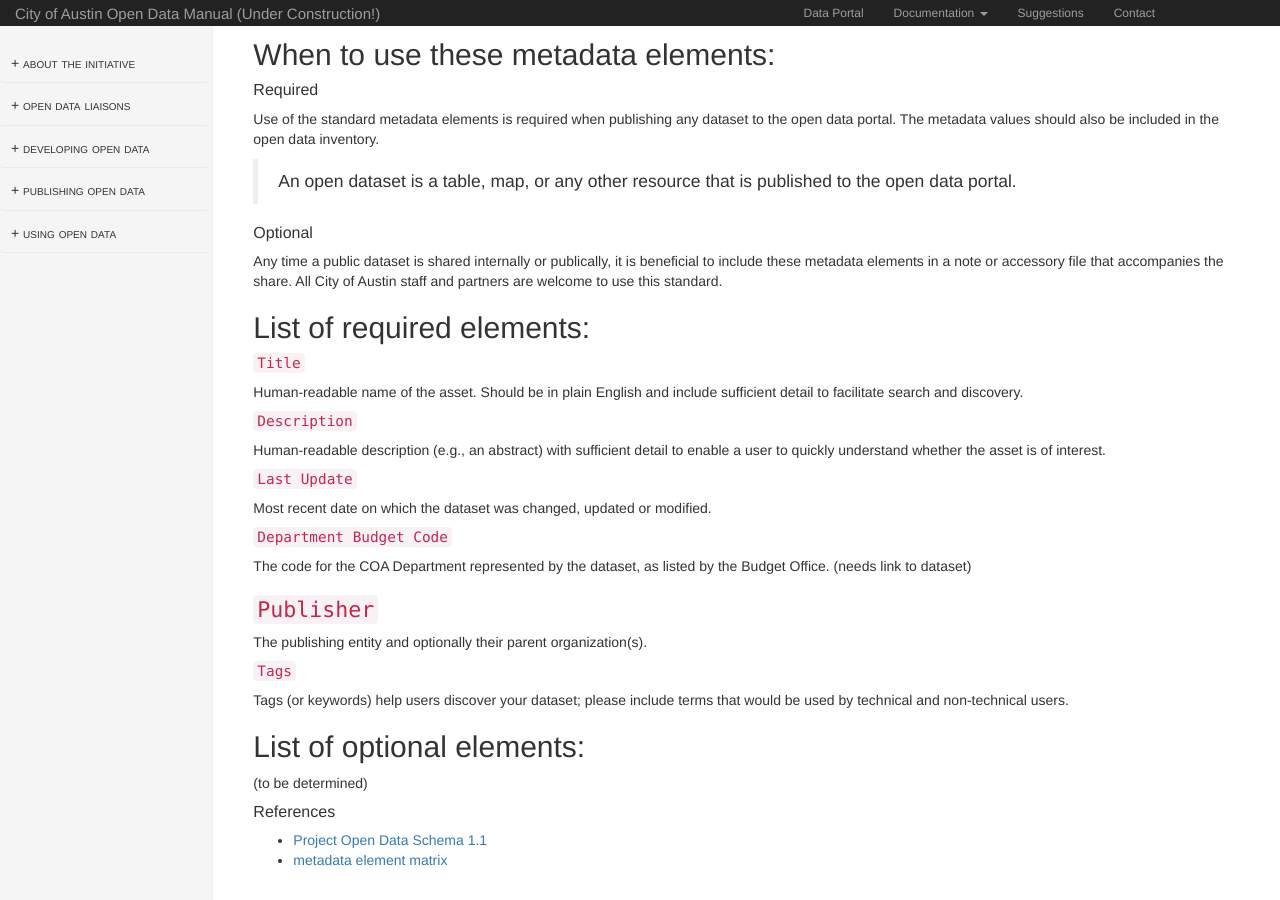
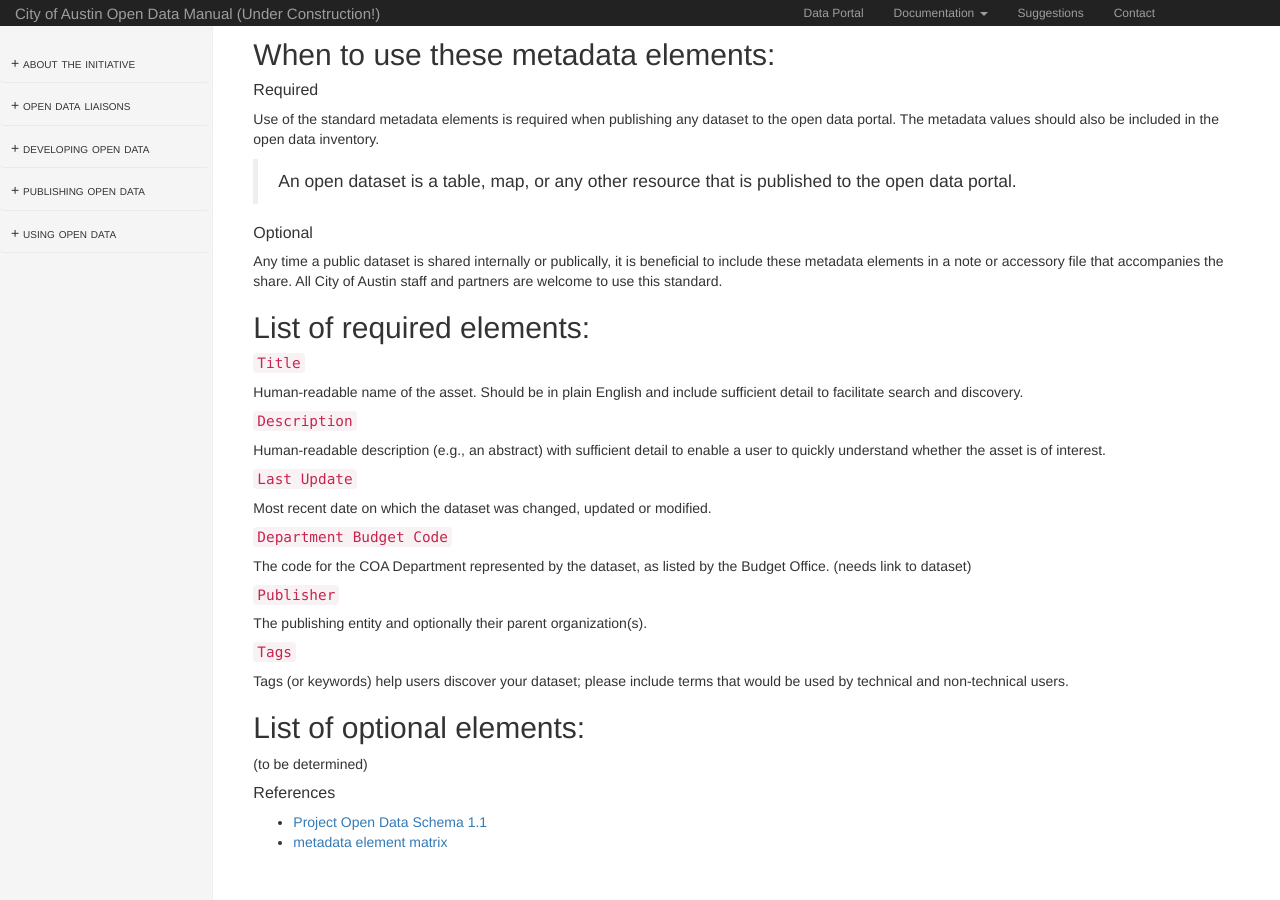
Before and after one commit to cityofaustin/open-data-manual, a Jekyll site: the page built from metadata.md, in a window 1280 px wide and 900 px high, scrolled down 621 px. Built offline with Jekyll 4.4.1, drawn with Linux system fonts in a browser that asks for light colours; nearby versions of some CDN libraries.

```diff
--- a/metadata.md
+++ b/metadata.md
@@ -57,7 +57,7 @@ Most recent date on which the dataset was changed, updated or modified.
 #### `Department Budget Code`
 The code for the COA Department represented by the dataset, as listed by the Budget Office. (needs link to dataset)
 
-## `Publisher`
+#### `Publisher`
 The publishing entity and optionally their parent organization(s).
 
 #### `Tags`
```
